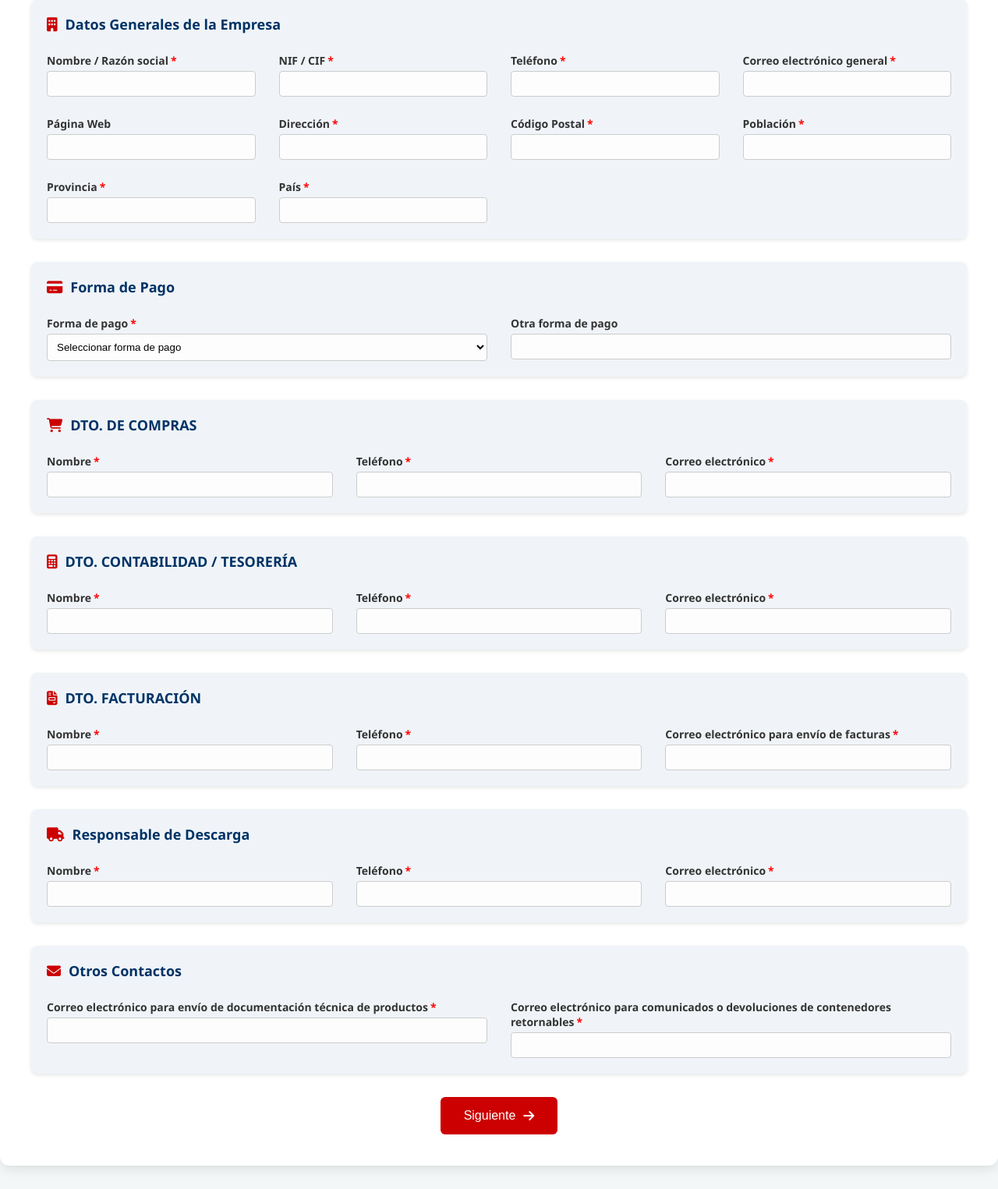
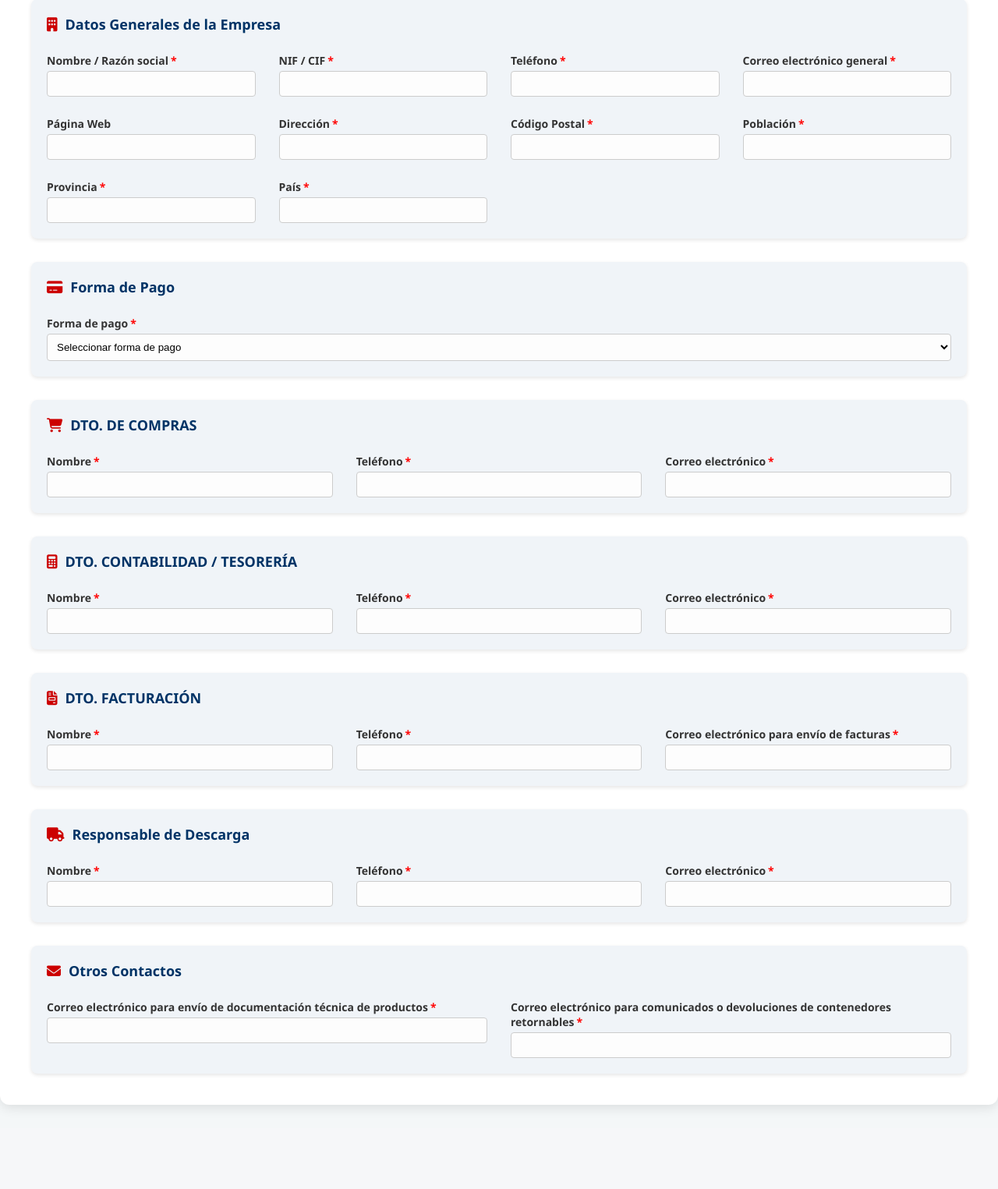
Before and after one commit to Miguel191194-desarrollador/FormularioWeb, a Flask app: page / in a window 1280 px wide. Shown: the part 412-1937 px from the top of the page at 78% size. After the commit the page ends 1835 px from the top, so only its background shows below. Run offline with Flask 3, Linux system fonts and the light colour scheme.

Commit message:
Update formulario.html

```diff
--- a/templates/formulario.html
+++ b/templates/formulario.html
@@ -157,6 +157,38 @@
             };
             correoComercialInput.value = comerciales[comercialSelect.value] || '';
         }
+
+        document.addEventListener('DOMContentLoaded', function() {
+            const formaPagoSelect = document.getElementById('forma_pago');
+            const sepaSection = document.getElementById('sepa_section');
+            const otraFormaPagoInput = document.querySelector('input[name="otra_forma_pago"]');
+
+            function toggleSepaSection() {
+                if (formaPagoSelect.value.startsWith('Recibo')) {
+                    sepaSection.style.display = 'block';
+                    // Añade 'required' dinámicamente a los campos SEPA
+                    document.querySelectorAll('#sepa_section input[type="text"]').forEach(input => input.required = true);
+                } else {
+                    sepaSection.style.display = 'none';
+                    // Elimina 'required' dinámicamente de los campos SEPA
+                    document.querySelectorAll('#sepa_section input[type="text"]').forEach(input => input.required = false);
+                }
+
+                // Muestra/oculta el campo "Otra forma de pago" según la selección
+                if (formaPagoSelect.value === 'Otro') {
+                    otraFormaPagoInput.style.display = 'block';
+                } else {
+                    otraFormaPagoInput.style.display = 'none';
+                }
+            }
+
+            // Llama a la función al cargar la página y cuando cambia la selección
+            toggleSepaSection();
+            formaPagoSelect.addEventListener('change', toggleSepaSection);
+
+            // Oculta el campo "Otra forma de pago" al inicio
+            otraFormaPagoInput.style.display = 'none';
+        });
     </script>
 </head>
 <body>
@@ -240,8 +272,6 @@
                 </div>
             </div>
 
-      <!-- Reemplaza TODO el bloque de forma de pago en tu HTML por este -->
-
             <div class="section">
                 <div class="section-title"><i class="fas fa-credit-card"></i> Forma de Pago</div>
                 <div class="form-grid">
@@ -259,13 +289,12 @@
                             <option value="Otro">Otro</option>
                         </select>
                     </div>
-        <div>
+                    <div style="display: none;">
                         <label>Otra forma de pago</label>
                         <input type="text" name="otra_forma_pago">
                     </div>
                 </div>
 
-    <!-- Sección SEPA que aparece solo si se selecciona 'Recibo' -->
                 <div id="sepa_section" style="display:none; margin-top: 30px;">
                     <h3 style="color:#003366; font-size: 20px; margin-bottom: 20px;">
                         ORDEN DE DOMICILIACIÓN DE ADEUDO DIRECTO SEPA
@@ -296,9 +325,7 @@
                     <div style="margin-top: 20px;">
                         <label>Nº DE CUENTA (IBAN 24 caracteres)<span class="required">*</span></label>
                         <div style="display: grid; grid-template-columns: repeat(8, 1fr); gap: 5px;">
-                <!-- Casillas individuales para el IBAN -->
-                <!-- Puedes copiar y pegar si necesitas más inputs -->
-                ${[...Array(24)].map((_, i) => `<input type="text" name="iban_${i+1}" maxlength="1" style="text-align:center;">`).join('')}
+                            ${Array.from({ length: 24 }, (_, i) => `<input type="text" name="iban_${i + 1}" maxlength="1" style="text-align:center;">`).join('')}
                         </div>
                     </div>
                 </div>
@@ -389,15 +416,3 @@
                         <input type="email" name="contacto_devoluciones" required>
                     </div>
                 </div>
-            </div>
-
-        </div>
-
-        <div style="text-align: center;">
-            <button type="submit">Siguiente <i class="fas fa-arrow-right"></i></button>
-        </div>
-    </div>
-</form>
-
-</body>
-</html>
```
Lines whose indentation alone changed are shown as unchanged.
